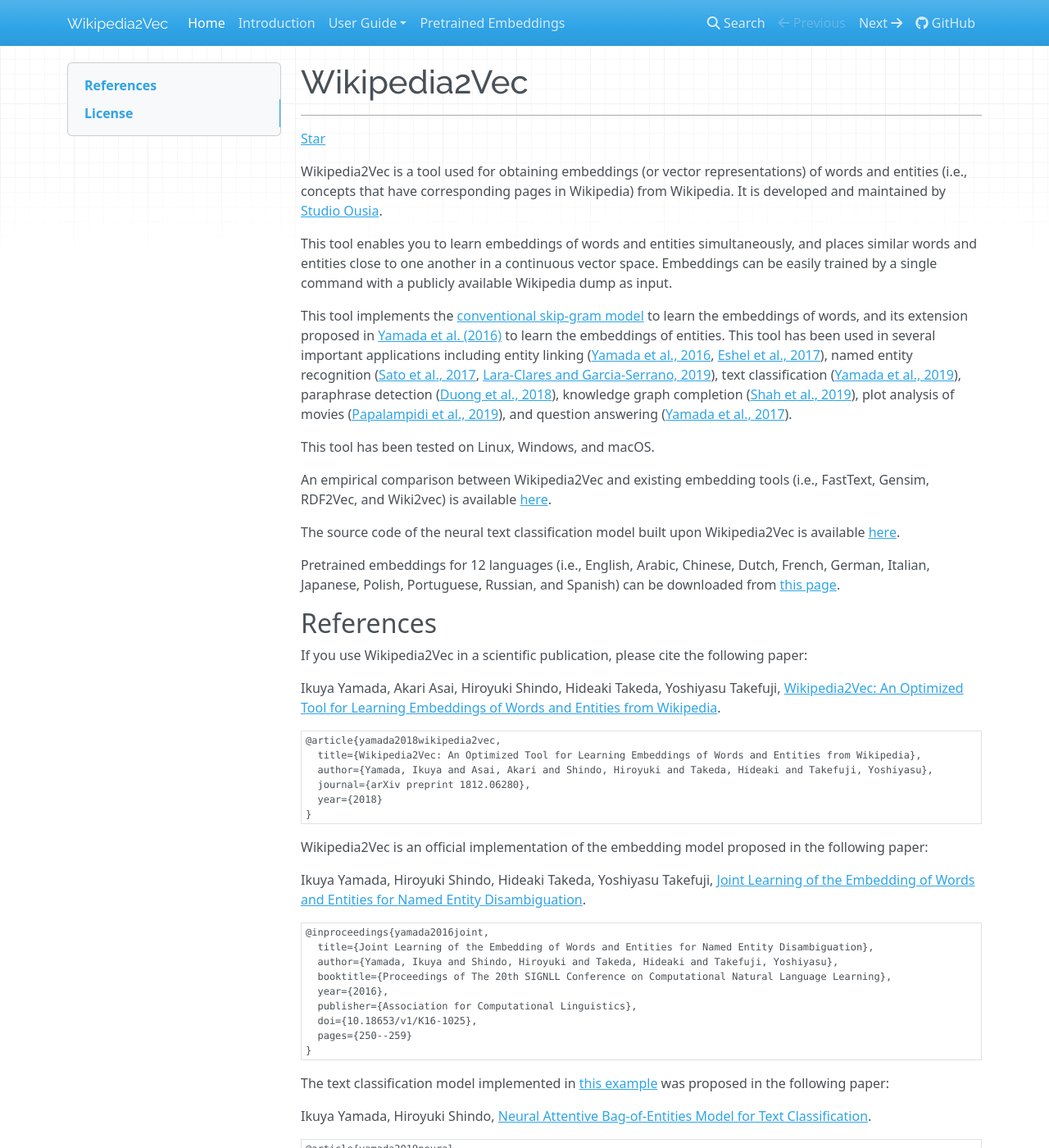
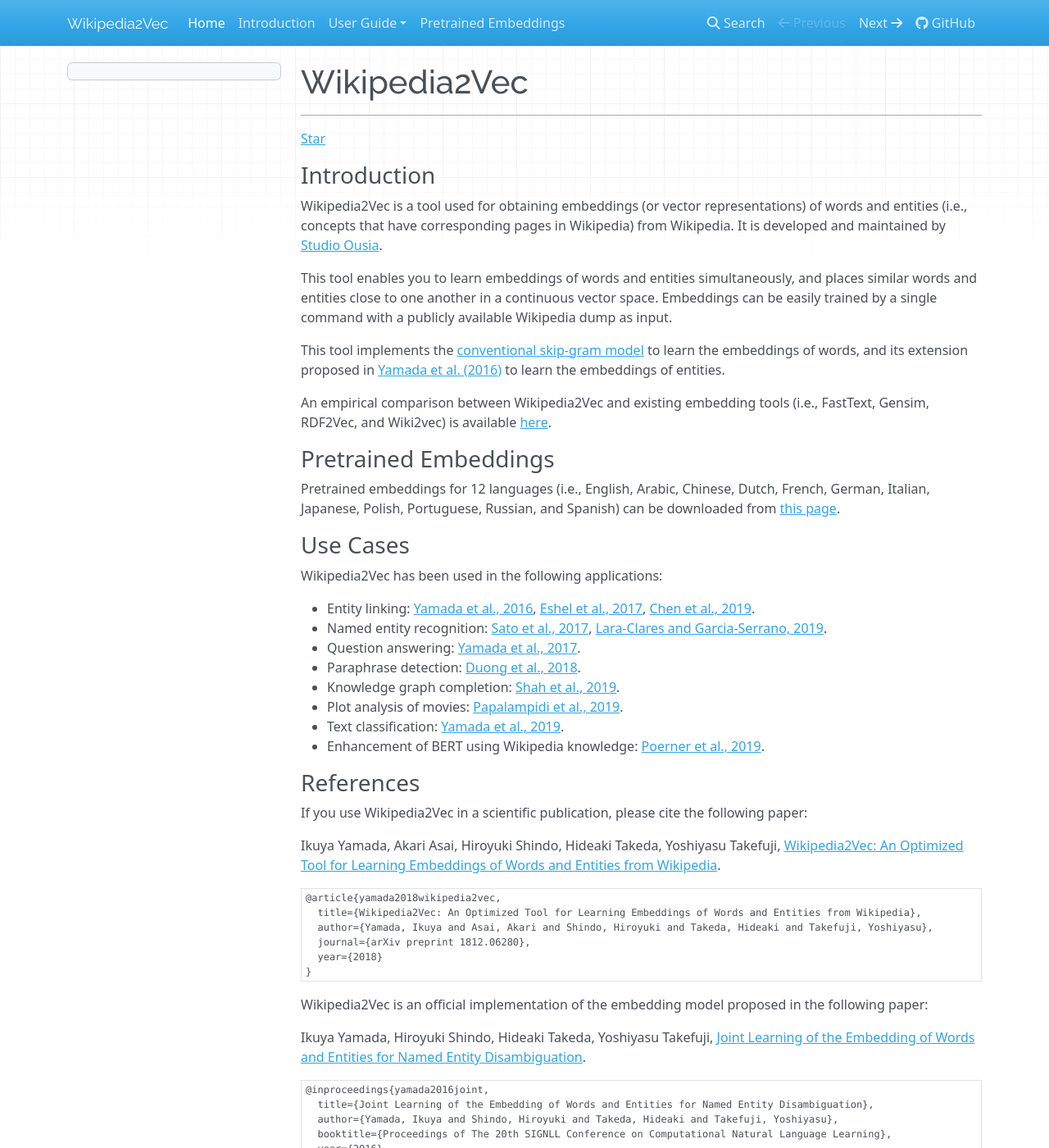
Before and after one commit to wikipedia2vec/wikipedia2vec, an MkDocs documentation site: the page built from docs/index.md, in a window 1280 px wide and 1400 px high. Shown: the whole window at 82% size. Built offline with MkDocs 1.6.1, drawn with Linux system fonts in a browser that asks for light colours; nearby versions of some CDN libraries; old or Windows-style settings are respelled for this version of MkDocs.

Commit message:
update document

````diff
--- a/docs/index.md
+++ b/docs/index.md
@@ -2,6 +2,8 @@
 ---
 
 <a class="github-button" href="https://github.com/wikipedia2vec/wikipedia2vec" data-size="large" data-show-count="true" aria-label="Star wikipedia2vec/wikipedia2vec on GitHub">Star</a>
+
+### Introduction
 
 Wikipedia2Vec is a tool used for obtaining embeddings (or vector representations) of words and entities (i.e., concepts that have corresponding pages in Wikipedia) from Wikipedia.
 It is developed and maintained by [Studio Ousia](http://www.ousia.jp).
@@ -10,18 +12,27 @@
 Embeddings can be easily trained by a single command with a publicly available Wikipedia dump as input.
 
 This tool implements the [conventional skip-gram model](https://en.wikipedia.org/wiki/Word2vec) to learn the embeddings of words, and its extension proposed in [Yamada et al. (2016)](https://arxiv.org/abs/1601.01343) to learn the embeddings of entities.
-This tool has been used in several important applications including entity linking ([Yamada et al., 2016](https://arxiv.org/abs/1601.01343), [Eshel et al., 2017](https://arxiv.org/abs/1706.09147)), named entity recognition ([Sato et al., 2017](http://www.aclweb.org/anthology/I17-2017), [Lara-Clares and Garcia-Serrano, 2019](http://ceur-ws.org/Vol-2421/eHealth-KD_paper_6.pdf)), text classification ([Yamada et al., 2019](https://arxiv.org/abs/1909.01259)), paraphrase detection ([Duong et al., 2018](https://ieeexplore.ieee.org/abstract/document/8606845)), knowledge graph completion ([Shah et al., 2019](https://aaai.org/ojs/index.php/AAAI/article/view/4162)), plot analysis of movies ([Papalampidi et al., 2019](https://arxiv.org/abs/1908.10328)), and question answering ([Yamada et al., 2017](https://arxiv.org/abs/1803.08652)).
-
-This tool has been tested on Linux, Windows, and macOS.
 
 An empirical comparison between Wikipedia2Vec and existing embedding tools (i.e., FastText, Gensim, RDF2Vec, and Wiki2vec) is available [here](https://arxiv.org/abs/1812.06280).
 
-The source code of the neural text classification model built upon Wikipedia2Vec is available [here](https://github.com/wikipedia2vec/wikipedia2vec/tree/master/examples/text_classification).
+### Pretrained Embeddings
 
 Pretrained embeddings for 12 languages (i.e., English, Arabic, Chinese, Dutch, French, German, Italian, Japanese, Polish, Portuguese, Russian, and Spanish) can be downloaded from [this page](pretrained.md).
 
-References
-----------
+### Use Cases
+
+Wikipedia2Vec has been used in the following applications:
+
+* Entity linking: [Yamada et al., 2016](https://arxiv.org/abs/1601.01343), [Eshel et al., 2017](https://arxiv.org/abs/1706.09147), [Chen et al., 2019](https://arxiv.org/abs/1911.03834).
+* Named entity recognition: [Sato et al., 2017](http://www.aclweb.org/anthology/I17-2017), [Lara-Clares and Garcia-Serrano, 2019](http://ceur-ws.org/Vol-2421/eHealth-KD_paper_6.pdf).
+* Question answering: [Yamada et al., 2017](https://arxiv.org/abs/1803.08652).
+* Paraphrase detection: [Duong et al., 2018](https://ieeexplore.ieee.org/abstract/document/8606845).
+* Knowledge graph completion: [Shah et al., 2019](https://aaai.org/ojs/index.php/AAAI/article/view/4162).
+* Plot analysis of movies: [Papalampidi et al., 2019](https://arxiv.org/abs/1908.10328).
+* Text classification: [Yamada et al., 2019](https://arxiv.org/abs/1909.01259).
+* Enhancement of BERT using Wikipedia knowledge: [Poerner et al., 2019](https://arxiv.org/abs/1911.03681).
+
+### References
 
 If you use Wikipedia2Vec in a scientific publication, please cite the following paper:
 
@@ -66,7 +77,6 @@
 }
 ```
 
-License
--------
+### License
 
 [Apache License 2.0](http://www.apache.org/licenses/LICENSE-2.0)
````
Also changed, not shown: README.md (+21 -12 lines).
